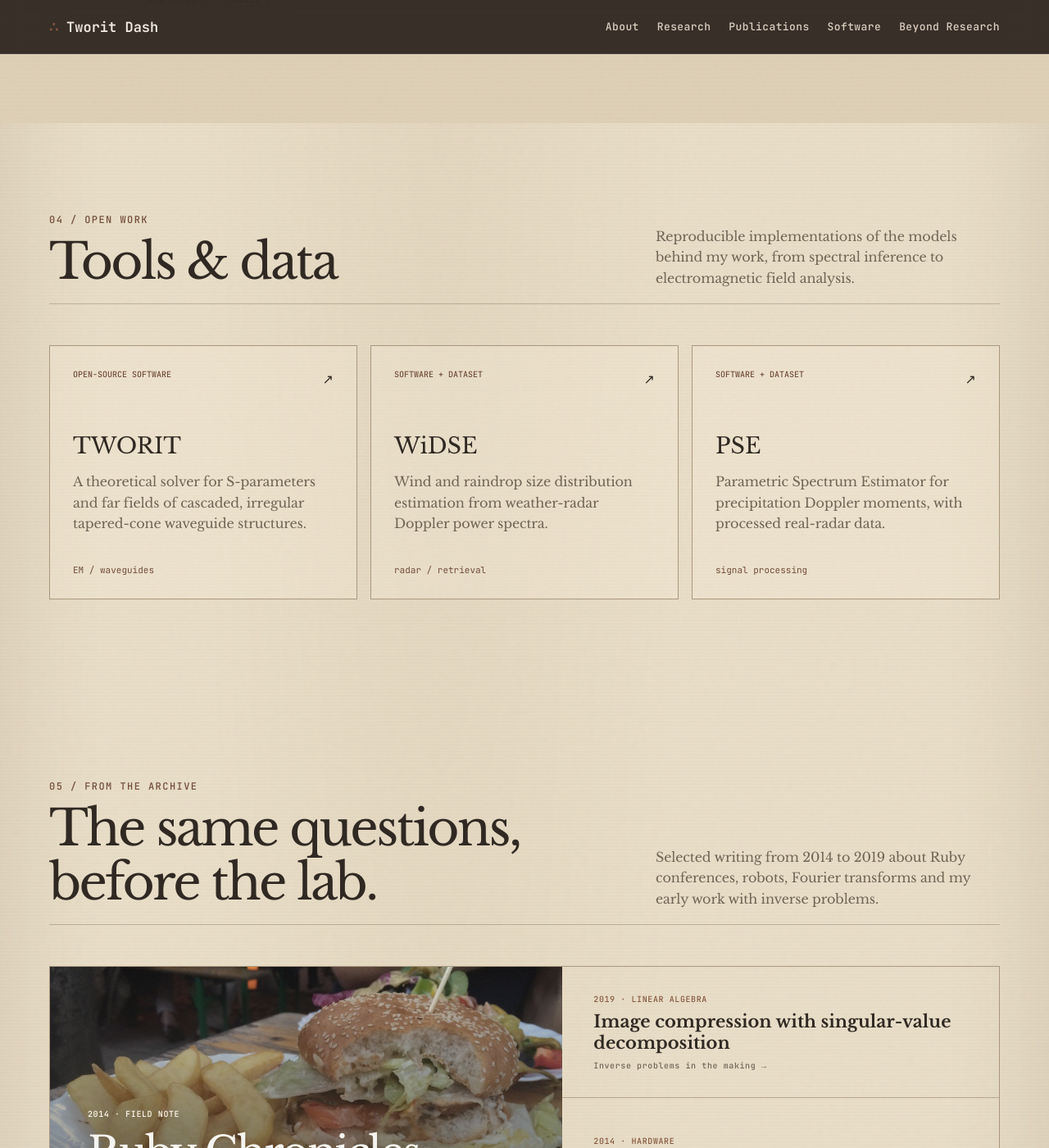
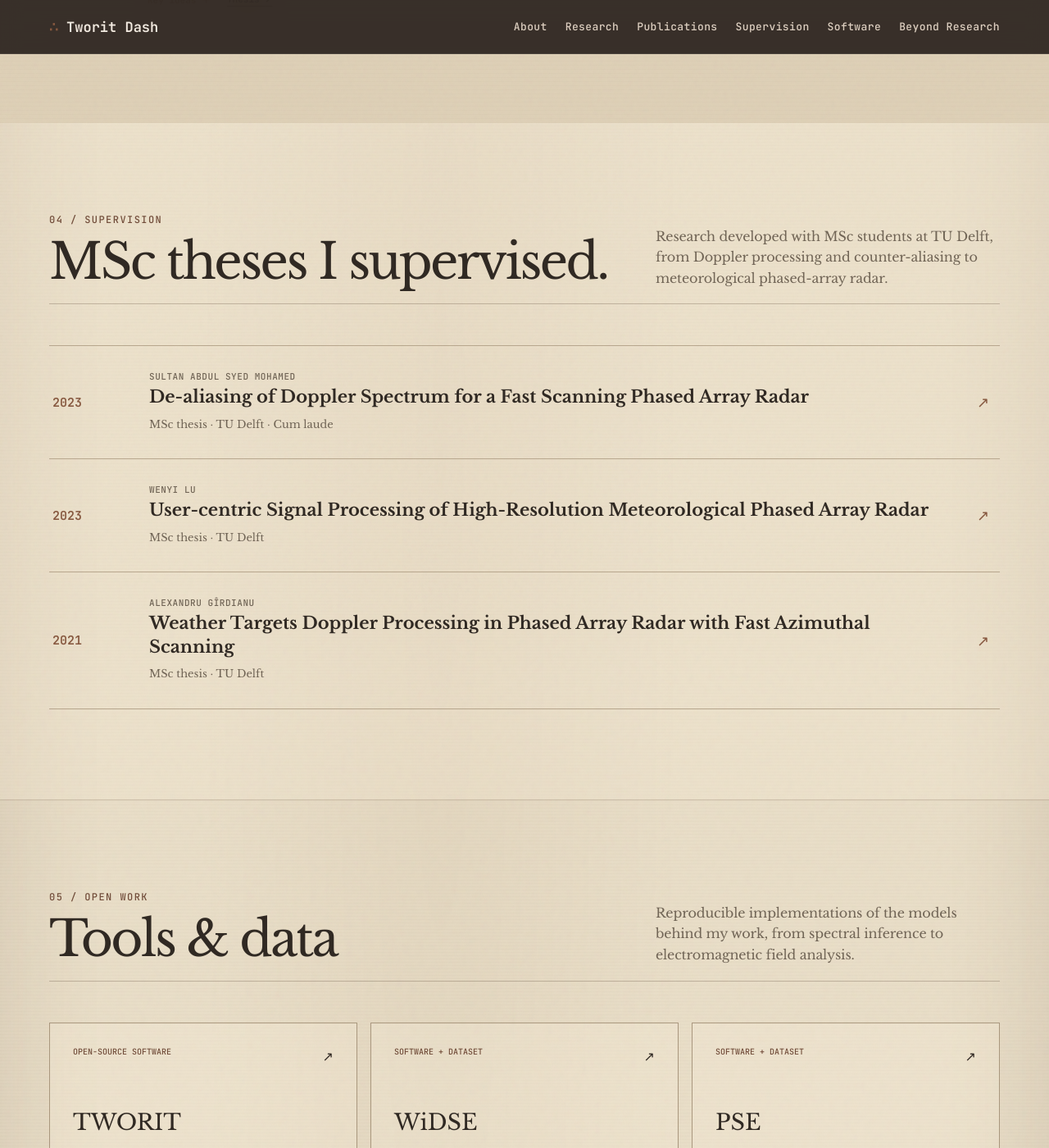
Before and after one commit to tworit/tworit.github.io, a Jekyll site: the page built from index.md, in a window 1280 px wide and 1400 px high, scrolled down 9551 px. Shown: the whole window at 82% size. Built offline with Jekyll 4.4.1, drawn with Linux system fonts in a browser that asks for light colours; some of the changed text lies outside the part shown.

Commit message:
Add supervised theses and Fast PSE journal record

```diff
--- /dev/null
+++ b/_data/supervision.yml
@@ -0,0 +1,15 @@
+- year: 2023
+  student: Sultan Abdul Syed Mohamed
+  title: De-aliasing of Doppler Spectrum for a Fast Scanning Phased Array Radar
+  context: MSc thesis · TU Delft · Cum laude
+  url: https://resolver.tudelft.nl/uuid:6313a6ec-c14f-4590-a488-bc620904d95e
+- year: 2023
+  student: Wenyi Lu
+  title: User-centric Signal Processing of High-Resolution Meteorological Phased Array Radar
+  context: MSc thesis · TU Delft
+  url: https://resolver.tudelft.nl/uuid:7fbb554c-1aa3-4d16-8f13-a16c988f5ff9
+- year: 2021
+  student: Alexandru Gîrdianu
+  title: Weather Targets Doppler Processing in Phased Array Radar with Fast Azimuthal Scanning
+  context: MSc thesis · TU Delft
+  url: https://resolver.tudelft.nl/uuid:10ed1405-684f-43ff-aed7-18db1c057b57
--- a/_layouts/default.html
+++ b/_layouts/default.html
@@ -9,7 +9,7 @@
 </head>
 <body>
   <a class="skip-link" href="#main">Skip to content</a>
-  <header class="site-header"><a class="wordmark" href="{{ '/' | relative_url }}#top" aria-label="Tworit Dash, home"><span>∴</span> Tworit Dash</a><nav aria-label="Main navigation"><a href="{{ '/' | relative_url }}#about">About</a><a href="{{ '/' | relative_url }}#research">Research</a><a href="{{ '/' | relative_url }}#publications">Publications</a><a href="{{ '/' | relative_url }}#software">Software</a><a href="{{ '/' | relative_url }}#archive">Beyond Research</a></nav></header>
+  <header class="site-header"><a class="wordmark" href="{{ '/' | relative_url }}#top" aria-label="Tworit Dash, home"><span>∴</span> Tworit Dash</a><nav aria-label="Main navigation"><a href="{{ '/' | relative_url }}#about">About</a><a href="{{ '/' | relative_url }}#research">Research</a><a href="{{ '/' | relative_url }}#publications">Publications</a><a href="{{ '/' | relative_url }}#supervision">Supervision</a><a href="{{ '/' | relative_url }}#software">Software</a><a href="{{ '/' | relative_url }}#archive">Beyond Research</a></nav></header>
   <main id="main">{{ content }}</main>
   <footer class="site-footer"><p><span class="prompt">Tworit Dash</span> · Model-based inference across signals and fields</p><p>© {{ 'now' | date: '%Y' }} · Built with Ruby + Jekyll</p></footer>
   <script src="{{ '/assets/js/main.js' | relative_url }}" defer></script>
--- a/index.md
+++ b/index.md
@@ -98,13 +98,17 @@ title: Dr. Tworit Dash | Model-Based Inference Researcher
   <button class="dialog-close" type="button" aria-label="Close paper details">×</button>
   <div class="dialog-content"></div>
 </dialog>
+<section id="supervision" class="section supervision-section"><div class="shell">
+  <div class="section-heading split"><div><p class="kicker">04 / Supervision</p><h2>MSc theses I supervised.</h2></div><p class="section-note">Research developed with MSc students at TU Delft, from Doppler processing and counter-aliasing to meteorological phased-array radar.</p></div>
+  <div class="supervision-list">{% for thesis in site.data.supervision %}<a class="supervision-item" href="{{ thesis.url }}"><span class="supervision-year">{{ thesis.year }}</span><div><p>{{ thesis.student }}</p><h3>{{ thesis.title }}</h3><span>{{ thesis.context }}</span></div><span class="supervision-arrow" aria-hidden="true">↗</span></a>{% endfor %}</div>
+</div></section>
 <section id="software" class="section shell">
-  <div class="section-heading split"><div><p class="kicker">04 / Open work</p><h2>Tools & data</h2></div><p class="section-note">Reproducible implementations of the models behind my work, from spectral inference to electromagnetic field analysis.</p></div>
+  <div class="section-heading split"><div><p class="kicker">05 / Open work</p><h2>Tools & data</h2></div><p class="section-note">Reproducible implementations of the models behind my work, from spectral inference to electromagnetic field analysis.</p></div>
   <div class="project-grid">{% for project in site.data.projects %}<a class="project" href="{{ project.url }}"><div><span class="project-kind">{{ project.kind }}</span><span aria-hidden="true">↗</span></div><h3>{{ project.name }}</h3><p>{{ project.description }}</p><code>{{ project.code }}</code></a>{% endfor %}</div>
 </section>
 
 <section id="archive" class="section archive-section"><div class="shell">
-  <div class="section-heading split"><div><p class="kicker">05 / From the archive</p><h2>The same questions,<br>before the lab.</h2></div><p class="section-note">Selected writing from 2014 to 2019 about Ruby conferences, robots, Fourier transforms and my early work with inverse problems.</p></div>
+  <div class="section-heading split"><div><p class="kicker">06 / From the archive</p><h2>The same questions,<br>before the lab.</h2></div><p class="section-note">Selected writing from 2014 to 2019 about Ruby conferences, robots, Fourier transforms and my early work with inverse problems.</p></div>
   <div class="archive-grid">
     <a class="archive-feature" href="{{ '/archive/ruby-chronicles/' | relative_url }}"><span class="archive-date">2014 · Field note</span><h3>Ruby Chronicles:<br>The Eurucamp Story</h3><p>My first international conference, my first technical talk, a robot in my luggage and many other first experiences.</p><span class="read-more">Read the story ↗</span></a>
     <div class="archive-stack">
```
Also changed, not shown: _data/publications.yml (+5 -5 lines), assets/css/main.css.
